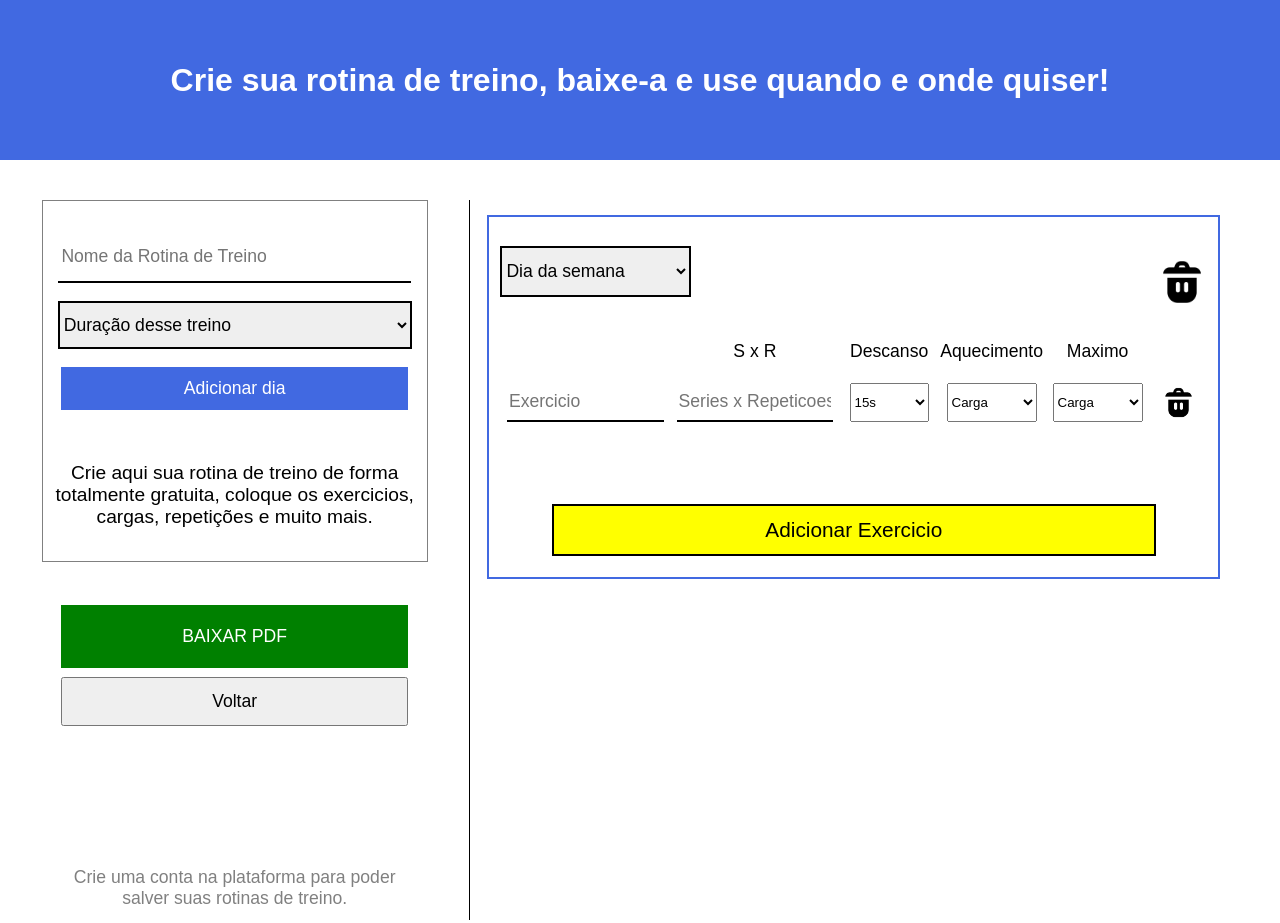
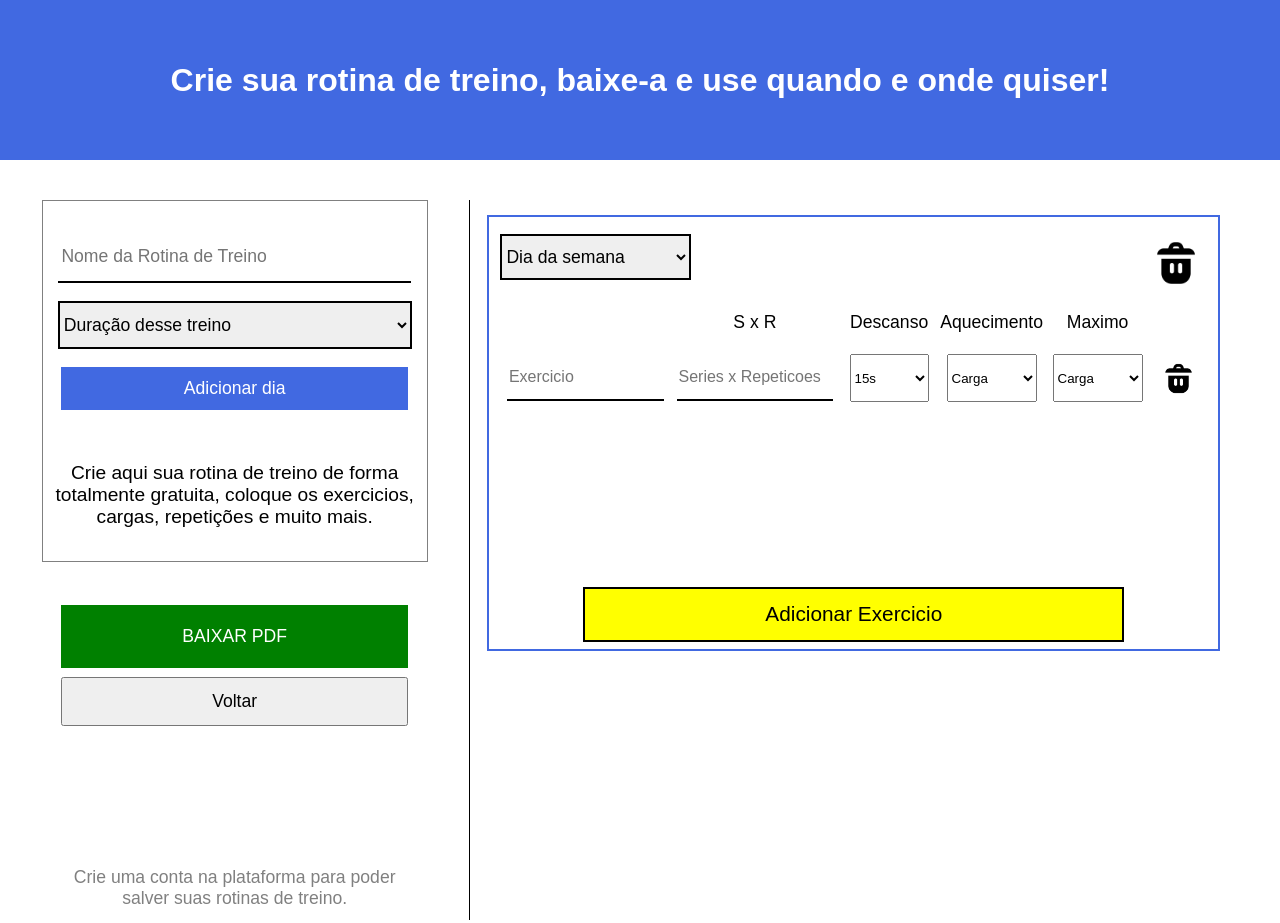
Before and after one commit to BrugoAmorim/Sistema-LifeFit, a plain HTML site: page System/Interface/src/pages/CreateEx/createexercise.html in a window 1280 px wide. Shown: the top 923 px of the page. Drawn offline with Linux system fonts and the light colour scheme.

Commit message:
uploading visual effects page createexercise

```diff
--- a/System/Interface/public/css/createexercise.css
+++ b/System/Interface/src/pages/CreateEx/createexercise.css
@@ -16,6 +16,7 @@ h1{
     color: white;
     font-size: 2em;
     font-family: Arial, Helvetica, sans-serif;
+    text-align: center;
 }
 
 .container-services{
@@ -95,6 +96,16 @@ h1{
     font-family: Arial, Helvetica, sans-serif;
 }
 
+.addDay:hover{
+    transition: 0.2s;
+    background-color: rgb(40, 81, 206);
+}
+
+.addDay:active{
+    transition: 0.3s;
+    background-color: rgb(33, 70, 179);
+}
+
 .block-text{
     height: 30%;
     width: 95%;
@@ -142,6 +153,16 @@ h1{
     font-family: Arial, Helvetica, sans-serif;
 }
 
+.btn-download:hover{
+    transition: 0.2s;
+    background-color: rgb(1, 105, 1);
+}
+
+.btn-download:active{
+    transition: 0.3s;
+    background-color: rgb(0, 83, 0);
+}
+
 .btn-cameback{
     height: 35%;
     width: 95%;
@@ -183,8 +204,7 @@ h1{
 }
 
 .block-workouts{
-    min-height: 50%;
-    height: auto;
+    min-height: 60%;
     width: 95%;
     border: 2px solid royalblue;
 
@@ -197,7 +217,7 @@ h1{
 }
 
 .dayofweek{
-    height: 20%;
+    height: 15%;
     width: 97%;
 
     display: flex;
@@ -240,17 +260,16 @@ h1{
 }
 
 .block-exer{
-    height: 65%;
+    height: 80%;
     width: 97%;
 
     display: flex;
     align-items: center;
     flex-direction: column;
-    justify-content: space-evenly;
+    justify-content: space-between;
 }
 
 .table{
-    height: auto;
     min-height: 75%;
     width: 100%;
 
@@ -259,7 +278,7 @@ h1{
 }
 
 .thead{
-    height: 30%;
+    height: 20%;
     width: 100%;
 
     display: flex;
@@ -268,20 +287,19 @@ h1{
 
     font-size: 1.1em;
     font-family: Arial, Helvetica, sans-serif;
-
 }
 
 .tbody{
-    min-height: 70%;
-    height: auto;
+    height: 77%;
     width: 100%;
 
     display: flex;
     flex-direction: column;
+
+    overflow-y: auto;
 }
-
 .info{
-    height: 40%;
+    height: 30%;
     width: 100%;
 
     display: flex;
@@ -304,8 +322,13 @@ h1{
     outline: none;
     border-bottom: 2px solid black;
 
-    font-size: 1.1em;
+    font-size: 1em;
     font-family: Arial, Helvetica, sans-serif;
+}
+
+.blc-inp input:hover{
+    transition: 0.3s;
+    transform: scale(0.97);
 }
 
 .blc-time{
@@ -342,20 +365,20 @@ h1{
     justify-content: center;
 }
 
+.img-trash{ height: 35px; }
 
 .add-exer{
-    height: 25%;
-    width: 95%;
+    height: 23%;
+    width: 90%;
 
     display: flex;
-    align-items: center;
+    align-items: flex-end;
     justify-content: center;
-
 }
 
 .btnAddExer{
-    height: 90%;
-    width: 90%;
+    height: 70%;
+    width: 85%;
 
     cursor: pointer;
     outline: none;
@@ -365,3 +388,47 @@ h1{
     font-family: Arial, Helvetica, sans-serif;
     background-color: yellow;
 }
+
+.btnAddExer:hover{
+    transition: 0.2s;
+    background-color: rgb(216, 216, 0);
+}
+
+.btnAddExer:active{
+    transition: 0.3s;
+    background-color: rgb(168, 168, 0);
+}
+
+.blc-img button{
+    width: 75%;
+    height: 85%;
+
+    cursor: pointer;
+    display: flex;
+    align-items: center;
+    justify-content: center;
+
+    border-radius: 30%;
+
+    outline: none;
+    border: none;
+    background-color: transparent;
+}
+
+.blc-img button:hover{
+    transition: 0.2s;
+    background-color: rgb(255, 49, 49);
+}
+
+.blc-img button:active{
+    transition: 0.3s;
+    background-color: rgb(245, 17, 17);
+}
+
+.btn-delete{
+    cursor: pointer;
+    display: flex;
+    outline: none;
+    border: none;
+    background-color: transparent;
+}
--- a/System/Interface/src/pages/createexercise.html
+++ b/System/Interface/src/pages/CreateEx/createexercise.html
@@ -5,8 +5,8 @@
     <meta name="viewport" content="width=device-width, initial-scale=1.0">
     <title>LifeFit - Rotina de Treino</title>
     <link rel="shortcut icon" href="../../public/images/academia.ico" type="image/x-icon">
-    <link rel="stylesheet" href="../../public/css/createexercise.css">
-    <link rel="stylesheet" href="../../public/css/footer.css">
+    <link rel="stylesheet" href="./createexercise.css">
+    <link rel="stylesheet" href="../../../public/css/footer.css">
 </head>
 <body>
     <div class="container-title">
@@ -19,7 +19,7 @@
             <div class="configs">
                 <div class="block-inp">
                     <input type="text" id="" placeholder="Nome da Rotina de Treino">
-                    <select id="">
+                    <select id="TimeExercises">
                         <option selected>Duração desse treino</option>
                     </select>
                     <button class="addDay">Adicionar dia</button>
@@ -45,12 +45,14 @@
                 <div class="block-workouts">
                     <div class="dayofweek">
                         <div class="select-day">
-                            <select>
+                            <select id="daysWeek">
                                 <option selected>Dia da semana</option>
                             </select>
                         </div>
                         <div class="delete-workouts">
-                            <img src="../../public/images/icon-trash.png" alt="icon lixeira" height="50em" >
+                            <button class="btn-delete">
+                                <img src="../../../public/images/icon-trash.png" alt="icon lixeira" height="50em" >
+                            </button>
                         </div>
                     </div>
                     <div class="block-exer">
@@ -63,8 +65,8 @@
                                 <div class="blc-sel">Maximo</div>
                                 <div class="blc-img"></div>
                             </div>
-                            <div class="tbody">
-                                <div class="info">
+                            <div class="tbody" id="table-body">
+                                <!-- <div class="info">
                                     <div class="blc-inp">
                                         <input type="text" placeholder="Exercicio">
                                     </div>
@@ -78,18 +80,20 @@
                                     </div>
                                     <div class="blc-sel">
                                         <select name="" id="">
-                                            <option value="">Carga</option>
+                                            <option selected>Carga</option>
                                         </select>
                                     </div>
                                     <div class="blc-sel">
                                         <select name="" id="">
-                                            <option value="">Carga</option>
+                                            <option selected>Carga</option>
                                         </select>
                                     </div>
                                     <div class="blc-img">
-                                        <img src="../../public/images/icon-trash.png" alt="trash" height="35em">
+                                        <button>
+                                            <img src="../../../public/images/icon-trash.png" alt="trash" height="35em">
+                                        </button>
                                     </div>
-                                </div>
+                                </div> -->
                             </div>
                         </div>
                         <div class="add-exer">
@@ -120,5 +124,6 @@
             </div>
         </div>
     </div>
+    <script src="./createexercise.js"></script>
 </body>
 </html>
--- /dev/null
+++ b/System/Interface/src/pages/CreateEx/createexercise.js
@@ -0,0 +1,167 @@
+const makecomponentsInfo = () => {
+
+    const divinfo = document.createElement('div');
+    divinfo.classList.add('info');
+
+    const divExer = document.createElement('div');
+    divExer.classList.add('blc-inp');
+
+    const inpexer = document.createElement('input');
+    inpexer.placeholder = 'Exercicio';
+    divExer.appendChild(inpexer);
+
+    const divSxR = document.createElement('div');
+    divSxR.classList.add('blc-inp');
+
+    const inpsxr = document.createElement('input');
+    inpsxr.placeholder = 'Series x Repeticoes';
+    divSxR.appendChild(inpsxr);
+
+    const divTime = document.createElement('div');
+    divTime.classList.add('blc-time');
+
+    const seltime = makesltRestTime();
+    divTime.appendChild(seltime);
+
+    const divAquec = document.createElement('div');
+    divAquec.classList.add('blc-sel');
+
+    const selaquec = makeselectWeight();
+    divAquec.appendChild(selaquec);
+
+    const divMax = document.createElement('div');
+    divMax.classList.add('blc-sel');
+
+    const selmax = makeselectWeight();
+    divMax.appendChild(selmax);
+
+    const divImgtrash = document.createElement('div');
+    divImgtrash.classList.add('blc-img');
+
+    const btndelExer = document.createElement('button');
+
+    const imgtrash = document.createElement('img');
+    imgtrash.src = "../../../public/images/icon-trash.png";
+    imgtrash.alt = 'icon trash';
+    imgtrash.classList.add('img-trash');
+
+    btndelExer.appendChild(imgtrash);
+    divImgtrash.appendChild(btndelExer);
+
+    divinfo.appendChild(divExer);
+    divinfo.appendChild(divSxR);
+    divinfo.appendChild(divTime);
+    divinfo.appendChild(divAquec);
+    divinfo.appendChild(divMax);
+    divinfo.appendChild(divImgtrash);
+
+    return divinfo;
+}
+
+const makeselectWeight = () => {
+
+    const select = document.createElement('select');
+
+    const optDefault = document.createElement('option');
+    optDefault.appendChild(document.createTextNode('Carga'));
+    optDefault.selected = true;
+
+    select.appendChild(optDefault);
+
+    let vl = 0;
+    for(let i = 0; i < 10; i++){
+
+        vl += 10;
+
+        const opt = document.createElement('option');
+        opt.value = vl + 'kg';
+        opt.appendChild(document.createTextNode(vl + 'kg'))
+
+        select.appendChild(opt);
+    }
+
+    return select;
+}
+
+const makesltRestTime = () => {
+
+    const select = document.createElement('select');
+
+    let vl = 0;
+    for(let i = 1; i < 4; i++){
+
+        vl += 15;
+
+        const opt = document.createElement('option');
+        opt.value = vl + 's';
+        opt.appendChild(document.createTextNode(vl + 's'))
+
+        select.appendChild(opt);
+    }
+
+    minuto = 1;
+    seg = 0;
+    for(let i = 1; i < 10; i++){
+
+        let x = minuto < 10 ? "0" + minuto : minuto;
+        let z = seg < 10 ? "0" + seg : seg;
+
+        seg += 30;
+        if(seg >= 60){
+            minuto++
+            seg = 0;
+        }
+
+        const opt = document.createElement('option');
+        opt.value = x + ":" + z + "min";
+        opt.appendChild(document.createTextNode(x + ":" + z + "min"));
+
+        select.appendChild(opt)
+    }
+
+    return select;
+}
+
+const days = document.getElementById('daysWeek');
+const makesDayofWeek = () => {
+
+    const diasSemana = ['Domingo', 'Segunda-feira', 'Terça-feira', 'Quarta-feira', 'Quinta-feira', 'Sexta-feira', 'Sábado'];
+
+    diasSemana.map(dia => {
+
+        const opt = document.createElement('option');
+        opt.appendChild(document.createTextNode(dia));
+        opt.value = dia;
+
+        days.appendChild(opt);
+    });
+}
+
+const selTime = document.getElementById('TimeExercises');
+const makesTimeExercises = () => {
+
+    const time = [ '1 semana', '4 semanas', '3 meses', '6 meses', '1 ano', '+1 ano' ];
+
+    time.map(day => {
+
+        const opt = document.createElement('option');
+        opt.appendChild(document.createTextNode(day));
+        opt.value = day;
+
+        selTime.appendChild(opt);
+    })
+}
+
+const tbody = document.getElementById('table-body');
+const applyInfo = () => {
+
+    const info = makecomponentsInfo();
+    tbody.appendChild(info);
+}
+
+window.onload = () => {
+
+    applyInfo();
+    makesDayofWeek();
+    makesTimeExercises();
+}
```
